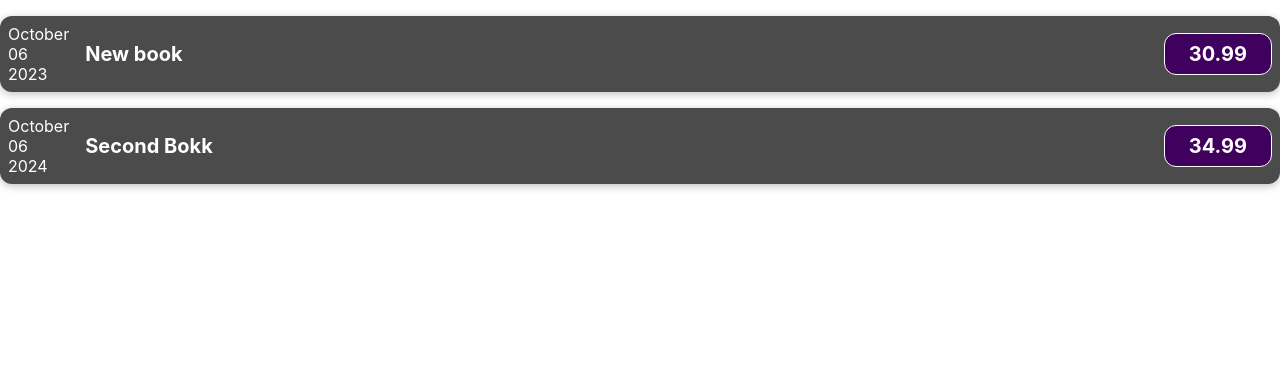
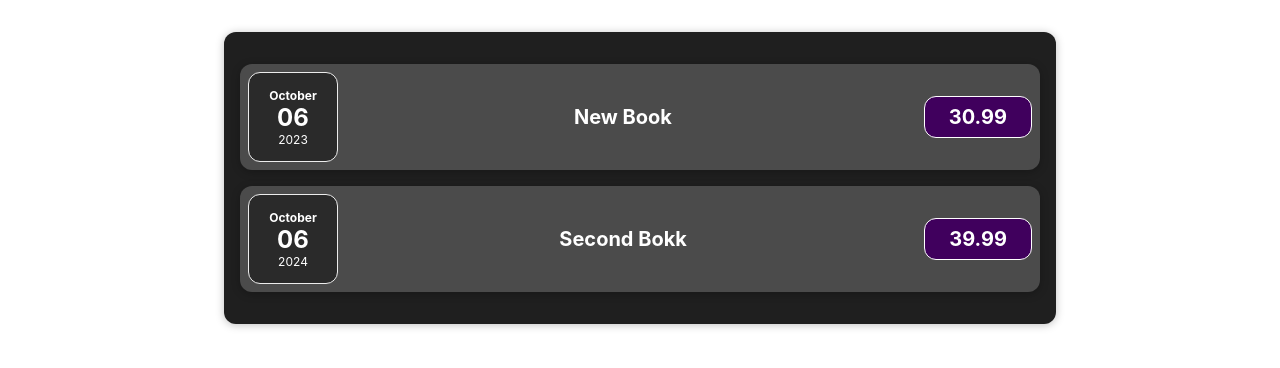
Before and after one commit to tonissonm/expenseshttp, a React (Create React App) app: page / in a window 1280 px wide. Shown: the top 368 px of the page. Built offline with nearby package versions, Linux system fonts and the light colour scheme.

Commit message:
Ül6 tehtud värk

```diff
--- a/src/App.js
+++ b/src/App.js
@@ -1,12 +1,14 @@
 
 import './App.css';
-import ExpenseItem from './components/ExpenseItem';
-const data = [{
+import Expenses from './components/Expenses';
+const expense = [{
+  id: 1,
   date: new Date(2023,9,6),
   title: 'New book',
   price: 30.99
 },
 {
+  id: 2,
   date: new Date(2024,9,6),
   title: 'Second Bokk',
   price: 34.99
@@ -14,11 +16,8 @@ const data = [{
 
 function App() {
   return (
-    <div className="app">
-      <ExpenseItem
-      expenseData = {data[0]}/>
-      <ExpenseItem
-      expenseData = {data[1]}/>
+    <div className="App">
+      <Expenses expenses={Expenses}/>
     </div>
   )
 }
--- /dev/null
+++ b/src/components/Card.css
@@ -0,0 +1,7 @@
+.Card {
+    border: 1px solid #ccc;
+    border-radius: 10px;
+    padding: 16px;
+    box-shadow: 0 2px 8px rgba(0, 0, 0, 0.2);
+    margin: 16px;
+}
--- /dev/null
+++ b/src/components/Card.js
@@ -0,0 +1,12 @@
+import './Card.css'
+
+function Card(props){
+    const classes = props.className;
+    return(
+        <div className={classes}>
+            {props.children}
+        </div>
+    )
+}
+
+export default Card;
--- /dev/null
+++ b/src/components/ExpenseDate.css
@@ -0,0 +1,26 @@
+.expense-date {
+    display: flex;
+    flex-direction: column;
+    width: 5.5rem;
+    height: 5.5rem;
+    border: 1px solid #ececec;
+    background-color: #2a2a2a;
+    color: white;
+    border-radius: 12px;
+    align-items: center;
+    justify-content: center;
+}
+
+.expense-date__month {
+    font-size: 0.75rem;
+    font-weight: bold;
+}
+
+.expense-date__year {
+    font-size: 0.75rem;
+}
+
+.expense-date__day {
+    font-size: 1.5rem;
+    font-weight: bold;
+}
--- a/src/components/ExpenseDate.js
+++ b/src/components/ExpenseDate.js
@@ -1,13 +1,14 @@
+import './ExpenseDate.css'
 function ExpenseDate(props){
     const day = props.date.toLocaleString('en-US', { day: '2-digit' });
     const month = props.date.toLocaleString('en-US', { month: 'long' });
     const year = props.date.getFullYear();
 
     return (
-      <div>
-        <div>{month}</div>
-        <div>{day}</div>
-        <div>{year}</div>
+      <div className='expense-date'>
+        <div className='expense-date__month'>{month}</div>
+        <div className='expense-date__day'>{day}</div>
+        <div className='expense-date__year'>{year}</div>
       </div>
     );
   }
--- a/src/components/ExpenseItem.js
+++ b/src/components/ExpenseItem.js
@@ -1,5 +1,6 @@
 import ExpenseDate from './ExpenseDate';
-import './ExpenseItem.css'
+import Card from './Card';
+import './ExpenseItem.css';
 
 function ExpenseItem(props){
 
@@ -7,17 +8,18 @@ const day = props.expenseData.date.toLocaleString('en-US', { day: '2-digit' })
 const month = props.expenseData.date.toLocaleString('en-US', { month: 'long' })
 const year = props.expenseData.date.getFullYear()
     return (
-        <div className='expense-item'>
+        <Card className='expense-item'>
             <ExpenseDate
             date={props.expenseData.date}
             />
+
         <div className="expense-item__description">
             <h2>{props.expenseData.title}</h2>
             <div className="expense-item__price">
             {props.expenseData.price}
                 </div>
             </div>
-        </div>
+        </Card>
     );
 }
 export default ExpenseItem
--- /dev/null
+++ b/src/components/Expenses.css
@@ -0,0 +1,9 @@
+.expenses {
+    padding: 1rem;
+    background-color: rgb(31, 31, 31);
+    margin: 2rem auto;
+    width: 50rem;
+    max-width: 95%;
+    border-radius: 12px;
+    box-shadow: 0 1px 8px rgba(0, 0, 0, 0.25);
+}
--- /dev/null
+++ b/src/components/Expenses.js
@@ -0,0 +1,28 @@
+import ExpenseItem from './ExpenseItem';
+import Card from './Card';
+import './Expenses.css';
+function Expenses(props){
+    const expenses = [
+        {
+          date: new Date(2023, 9, 6),
+          title: 'New Book',
+          price: 30.99
+        },
+        {
+          date: new Date(2024, 9, 6),
+          title: 'Second Bokk',
+          price: 39.99
+        }
+    ]
+    return (
+        <Card className='expenses'>
+            <ExpenseItem
+            expenseData = {expenses[0]}
+            />
+            <ExpenseItem
+            expenseData = {expenses[1]}
+            />
+        </Card>
+    )
+}
+export default Expenses;
```
